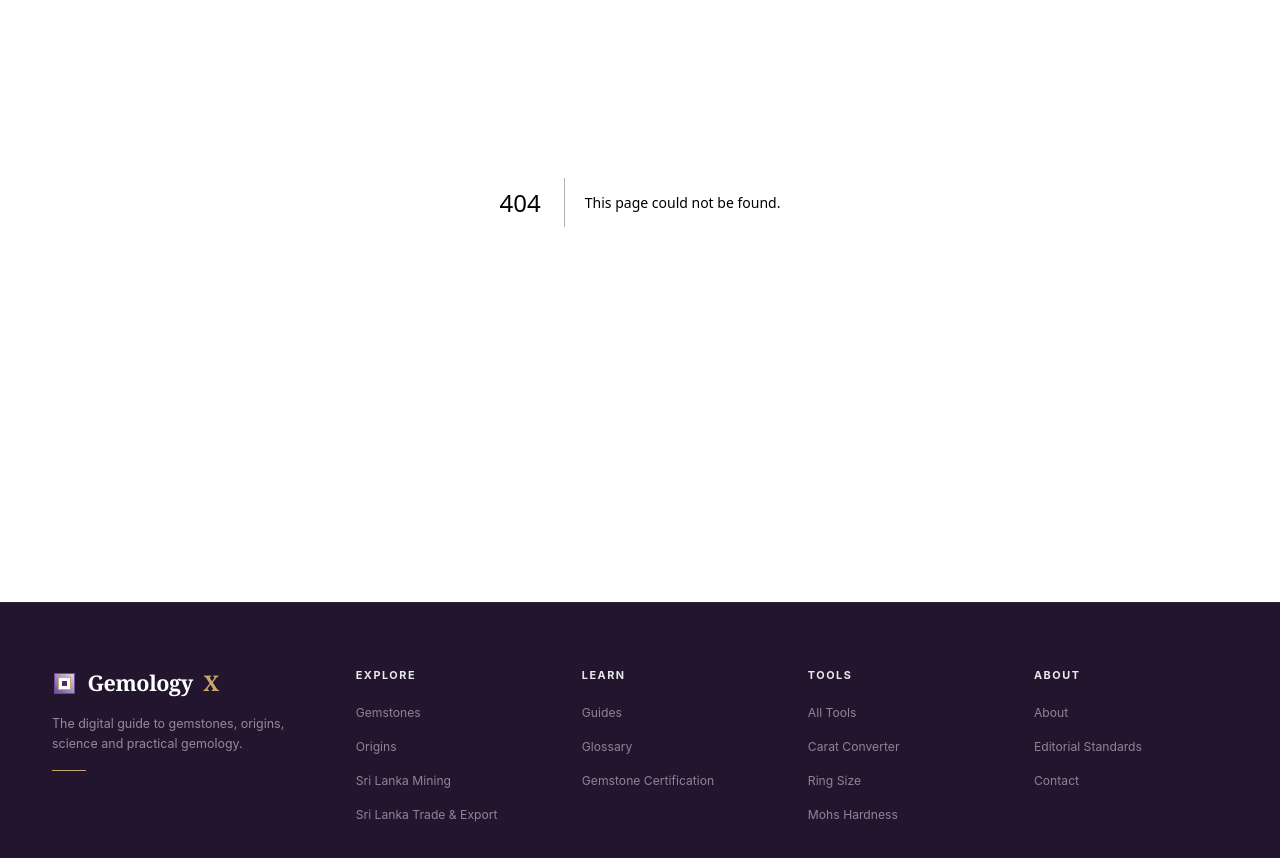
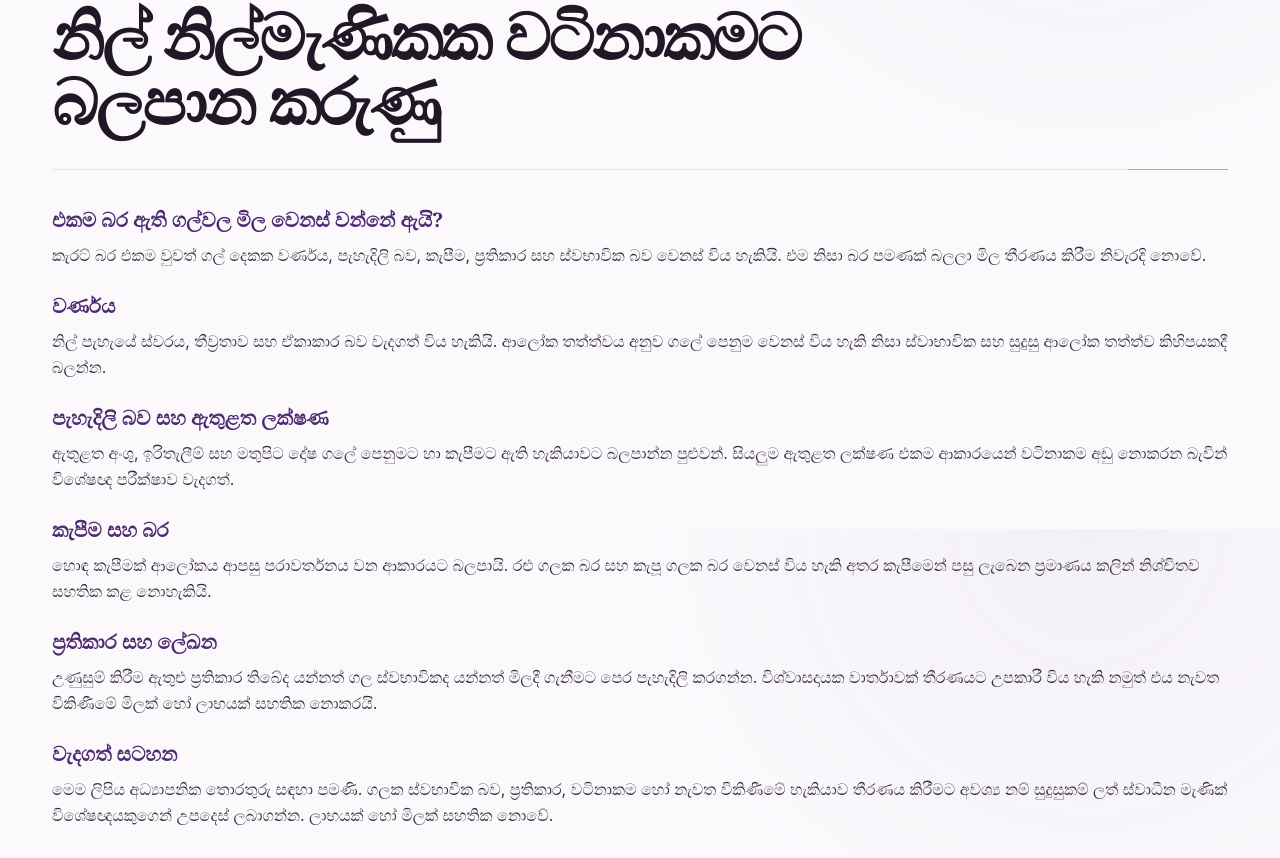
Before and after one commit to LinukaBandara/GemologyX, a Next.js app: page /si/learn/blue-sapphire-value-factors in a window 1280 px wide. Before the commit this address had no page. Shown: the part 271-1129 px from the top of the page. Built offline with nearby package versions, Linux system fonts and the light colour scheme.

Commit message:
Add Sinhala guide: blue-sapphire-value-factors

```diff
--- /dev/null
+++ b/src/app/si/learn/blue-sapphire-value-factors/page.tsx
@@ -0,0 +1,47 @@
+import type { Metadata } from "next";
+import { ArticleLayout, ArticleSection } from "@/components/article-layout";
+
+export const metadata: Metadata = {
+  title: "නිල් නිල්මැණිකක වටිනාකමට බලපාන කරුණු",
+  description: "නිල් නිල්මැණිකක වර්ණය, පැහැදිලි බව, කැපීම, ප්‍රතිකාර සහ වාර්තා වටිනාකමට බලපාන ආකාරය.",
+};
+
+export default function Page() {
+  return (
+    <ArticleLayout
+      category="සිංහල මැණික් දැනුම"
+      readTime="මිනිත්තු 5"
+      title="නිල් නිල්මැණිකක වටිනාකමට බලපාන කරුණු"
+      crumbHref="/learn"
+      crumbLabel="Learn Gemology"
+      related={[
+        { label: "මැණික් පරීක්ෂණ වාර්තාවක් කියවීම", href: "/si/learn/how-to-read-gem-report" },
+        { label: "රළු මැණික් ගලක් මිලදී ගැනීමට පෙර", href: "/si/learn/buying-rough-gemstones" },
+        { label: "පුෂ්පරාග රළු ගලක මිල", href: "/si/learn/rough-yellow-sapphire-value" },
+      ]}
+    >
+      <ArticleSection heading="එකම බර ඇති ගල්වල මිල වෙනස් වන්නේ ඇයි?">
+        <p>කැරට් බර එකම වුවත් ගල් දෙකක වර්ණය, පැහැදිලි බව, කැපීම, ප්‍රතිකාර සහ ස්වභාවික බව වෙනස් විය හැකියි. එම නිසා බර පමණක් බලලා මිල තීරණය කිරීම නිවැරදි නොවේ.</p>
+      </ArticleSection>
+      <ArticleSection heading="වර්ණය">
+        <p>නිල් පැහැයේ ස්වරය, තීව්‍රතාව සහ ඒකාකාර බව වැදගත් විය හැකියි. ආලෝක තත්ත්වය අනුව ගලේ පෙනුම වෙනස් විය හැකි නිසා ස්වාභාවික සහ සුදුසු ආලෝක තත්ත්ව කිහිපයකදී බලන්න.</p>
+      </ArticleSection>
+      <ArticleSection heading="පැහැදිලි බව සහ ඇතුළත ලක්ෂණ">
+        <p>ඇතුළත අංශු, ඉරිතැලීම් සහ මතුපිට දෝෂ ගලේ පෙනුමට හා කැපීමට ඇති හැකියාවට බලපාන්න පුළුවන්. සියලුම ඇතුළත ලක්ෂණ එකම ආකාරයෙන් වටිනාකම අඩු නොකරන බැවින් විශේෂඥ පරීක්ෂාව වැදගත්.</p>
+      </ArticleSection>
+      <ArticleSection heading="කැපීම සහ බර">
+        <p>හොඳ කැපීමක් ආලෝකය ආපසු පරාවර්තනය වන ආකාරයට බලපායි. රළු ගලක බර සහ කැපූ ගලක බර වෙනස් විය හැකි අතර කැපීමෙන් පසු ලැබෙන ප්‍රමාණය කලින් නිශ්චිතව සහතික කළ නොහැකියි.</p>
+      </ArticleSection>
+      <ArticleSection heading="ප්‍රතිකාර සහ ලේඛන">
+        <p>උණුසුම් කිරීම ඇතුළු ප්‍රතිකාර තිබේද යන්නත් ගල ස්වභාවිකද යන්නත් මිලදී ගැනීමට පෙර පැහැදිලි කරගන්න. විශ්වාසදායක වාර්තාවක් තීරණයට උපකාරී විය හැකි නමුත් එය නැවත විකිණීමේ මිලක් හෝ ලාභයක් සහතික නොකරයි.</p>
+      </ArticleSection>
+      <ArticleSection heading="වැදගත් සටහන">
+        <p>
+          මෙම ලිපිය අධ්‍යාපනික තොරතුරු සඳහා පමණි. ගලක ස්වභාවික බව, ප්‍රතිකාර,
+          වටිනාකම හෝ නැවත විකිණීමේ හැකියාව තීරණය කිරීමට අවශ්‍ය නම් සුදුසුකම් ලත්
+          ස්වාධීන මැණික් විශේෂඥයකුගෙන් උපදෙස් ලබාගන්න. ලාභයක් හෝ මිලක් සහතික නොවේ.
+        </p>
+      </ArticleSection>
+    </ArticleLayout>
+  );
+}
```
